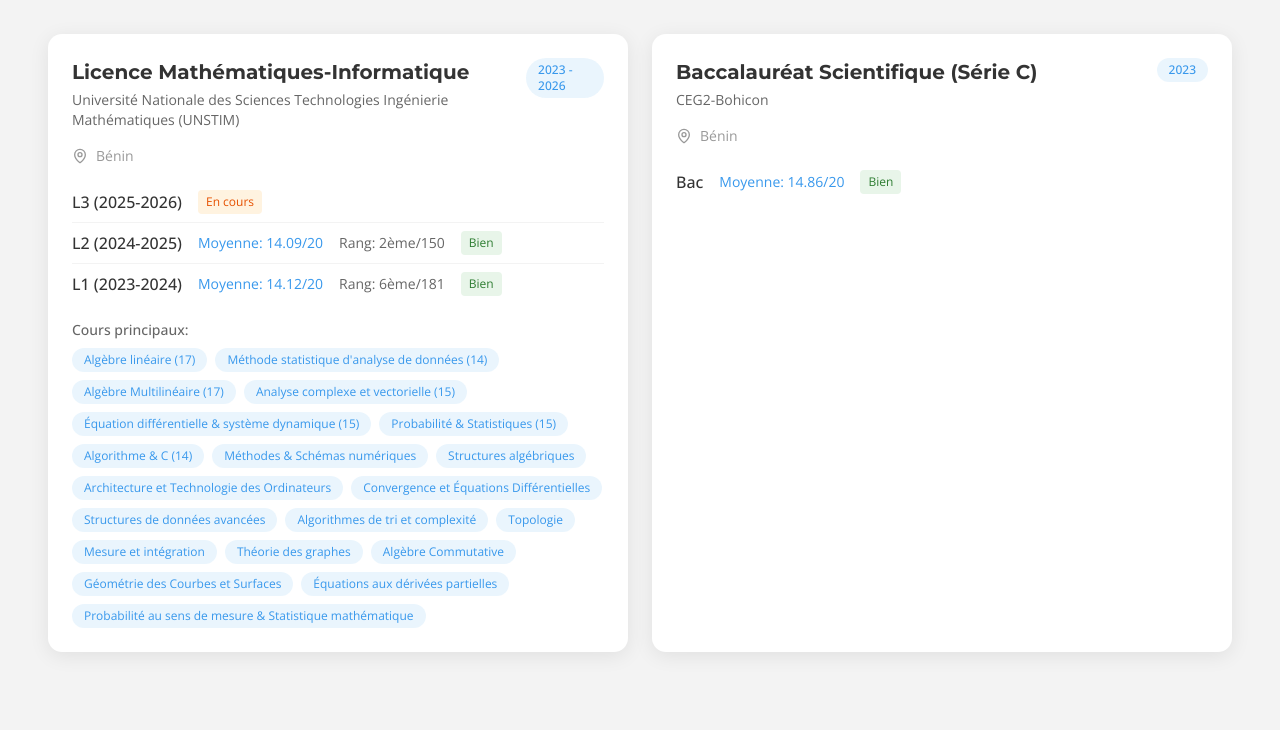
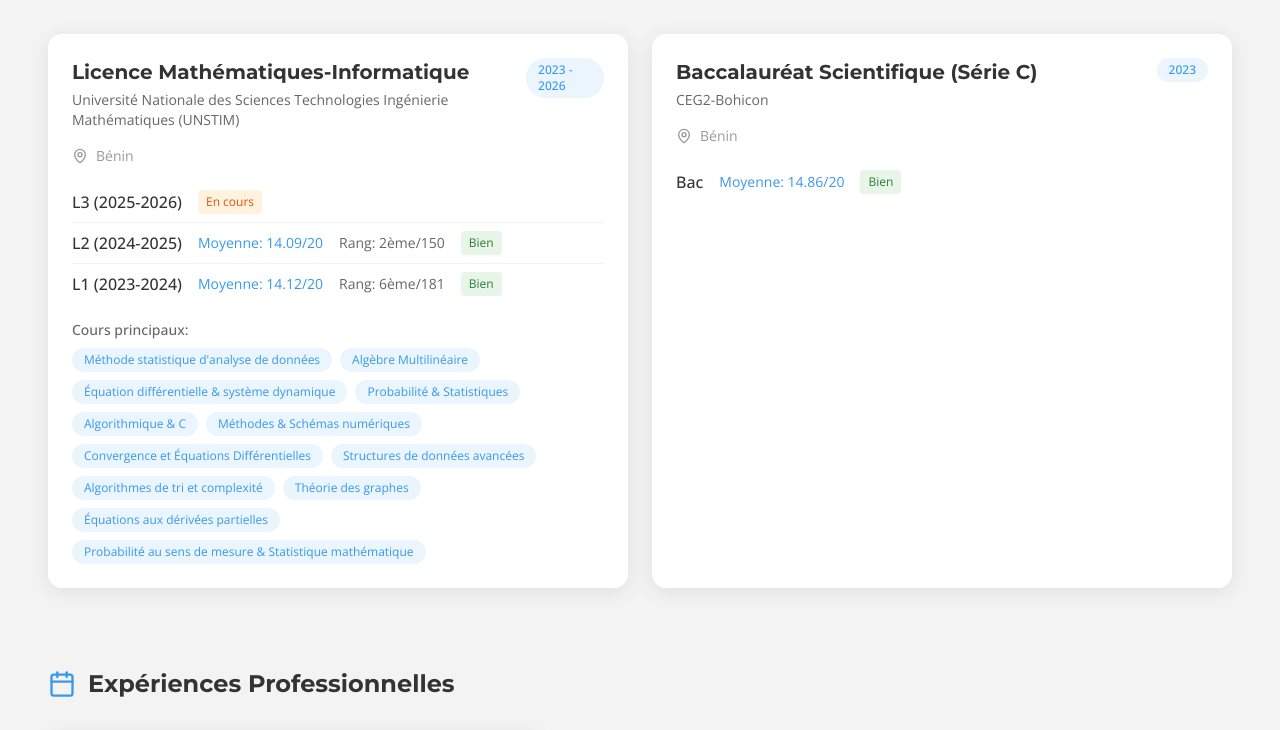
Before and after one commit to ostia456/Portfolio, a React (Vite) app: page / in a window 1280 px wide. Shown: the part 1146-1876 px from the top of the page. Built offline with nearby package versions, Linux system fonts and the light colour scheme.

Commit message:
Modif last

```diff
--- a/index.html
+++ b/index.html
@@ -3,7 +3,7 @@
   <head>
     <meta charset="UTF-8" />
     <meta name="viewport" content="width=device-width, initial-scale=1.0" />
-    <title>Portfolio DEDO Exaucé</title>
+    <title>Ostia DEDO — AI & ML Developer | UNSTIM Benin</title>
   </head>
   <body>
     <div id="root"></div>
--- a/src/sections/About.tsx
+++ b/src/sections/About.tsx
@@ -89,24 +89,16 @@ const education: EducationItem[] = [
       { year: 'L1 (2023-2024)', grade: '14.12/20', rank: '6ème/181', mention: 'Bien' },
     ],
     courses: [
-      'Algèbre linéaire (17)',
-      'Méthode statistique d\'analyse de données (14)',
-      'Algèbre Multilinéaire (17)',
-      'Analyse complexe et vectorielle (15)',
-      'Équation différentielle & système dynamique (15)',
-      'Probabilité & Statistiques (15)',
-      'Algorithme & C (14)',
+      'Méthode statistique d\'analyse de données',
+      'Algèbre Multilinéaire',
+      'Équation différentielle & système dynamique',
+      'Probabilité & Statistiques',
+      'Algorithmique & C',
       'Méthodes & Schémas numériques',
-      'Structures algébriques',
-      'Architecture et Technologie des Ordinateurs',
       'Convergence et Équations Différentielles',
       'Structures de données avancées',
       'Algorithmes de tri et complexité',
-      'Topologie',
-      'Mesure et intégration',
       'Théorie des graphes',
-      'Algèbre Commutative',
-      'Géométrie des Courbes et Surfaces',
       'Équations aux dérivées partielles',
       'Probabilité au sens de mesure & Statistique mathématique',
     ],
--- a/src/sections/Hero.tsx
+++ b/src/sections/Hero.tsx
@@ -138,6 +138,7 @@ const Hero = () => {
             >
               Je transforme les données complexes en solutions intelligentes. Expert en Python,
               Machine Learning et IoT, je mets mon expertise technique au service de projets innovants.
+              Passionné par l'intelligence artificielle appliquée à l'imagerie médicale, développeur Python & MicroPython, chercheur en devenir.
             </p>
 
             <div
--- a/src/sections/Projects.tsx
+++ b/src/sections/Projects.tsx
@@ -35,7 +35,7 @@ const projects: Project[] = [
     technologies: ['Python', 'OpenCV', 'YOLO', 'TensorFlow', 'Roboflow', 'Q-Learning'],
     results: 'Jeu en temps réel, aucun coup préprogrammé',
     icon: Cpu,
-    githubUrl: 'https://github.com/ostia456',
+    githubUrl: 'https://github.com/Sun2301/TicTacToeRL-RobotArm/tree/main',
     demoUrl: '#',
   },
   {
@@ -47,7 +47,7 @@ const projects: Project[] = [
     technologies: ['MicroPython', 'IoT', 'Capteurs', 'Machine Learning', 'Embedded Systems'],
     results: 'Navigation autonome réussie avec évitement d\'obstacles',
     icon: Car,
-    githubUrl: 'https://github.com/ostia456',
+    githubUrl: '#',
     demoUrl: '#',
   },
 ];
```
Also changed, not shown: 1 other file (tests, documents, lock files or other folders).
